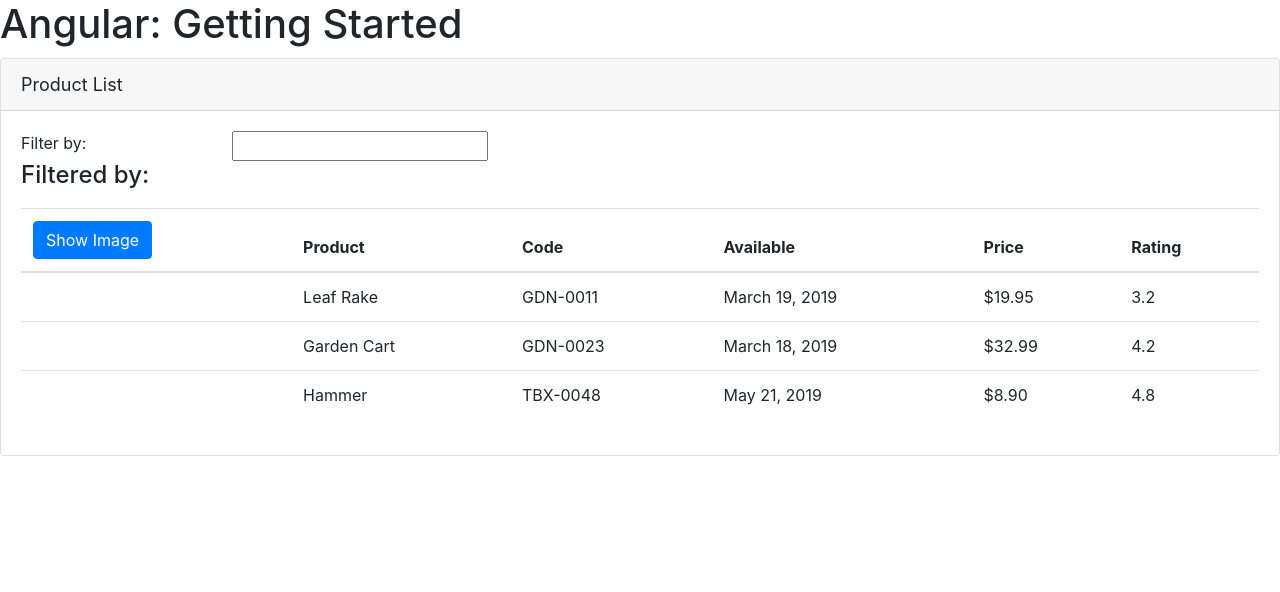
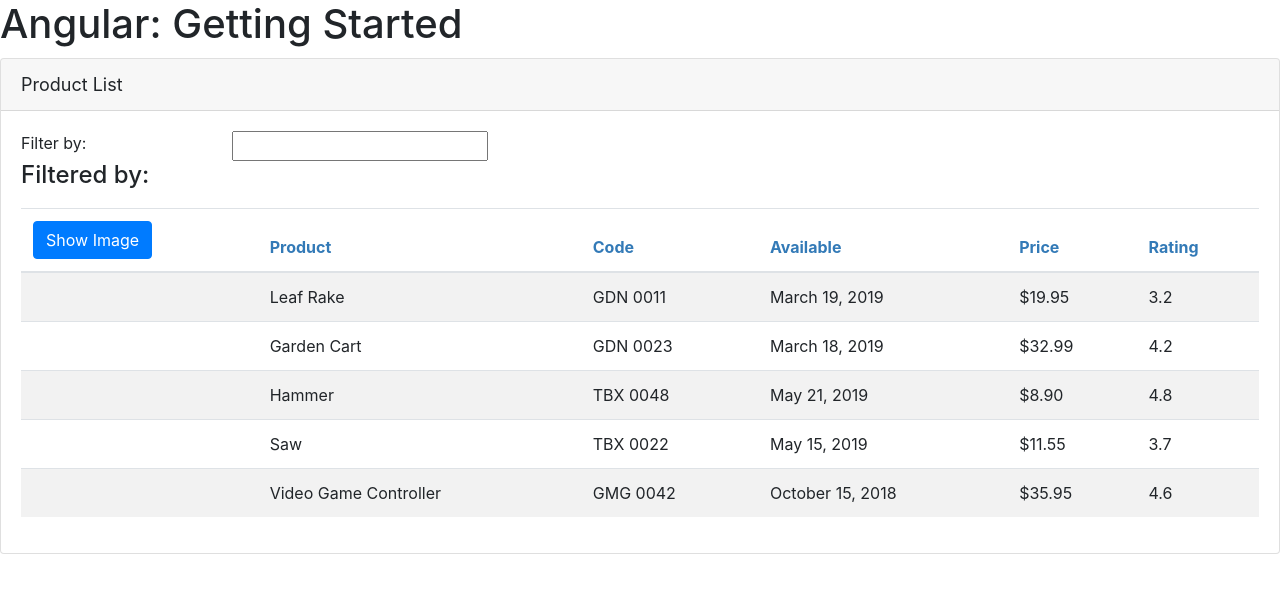
Before and after one commit to DGV1995/APM-Angular, an Angular app: page / in a window 1280 px wide. Shown: the top 592 px of the page. Built offline with nearby package versions, Linux system fonts and the light colour scheme.

Commit message:
APM Angular application

```diff
--- /dev/null
+++ b/src/api/products/products.ts
@@ -0,0 +1,52 @@
+export const products = [
+    {
+        "productId": 1,
+        "productName": "Leaf Rake",
+        "productCode": "GDN-0011",
+        "releaseDate": "March 19, 2019",
+        "description": "Leaf rake with 48-inch wooden handle.",
+        "price": 19.95,
+        "starRating": 3.2,
+        "imageUrl": "assets/images/leaf_rake.png"
+      },
+      {
+        "productId": 2,
+        "productName": "Garden Cart",
+        "productCode": "GDN-0023",
+        "releaseDate": "March 18, 2019",
+        "description": "15 gallon capacity rolling garden cart",
+        "price": 32.99,
+        "starRating": 4.2,
+        "imageUrl": "assets/images/garden_cart.png"
+      },
+      {
+        "productId": 5,
+        "productName": "Hammer",
+        "productCode": "TBX-0048",
+        "releaseDate": "May 21, 2019",
+        "description": "Curved claw steel hammer",
+        "price": 8.9,
+        "starRating": 4.8,
+        "imageUrl": "assets/images/hammer.png"
+      },
+      {
+        "productId": 8,
+        "productName": "Saw",
+        "productCode": "TBX-0022",
+        "releaseDate": "May 15, 2019",
+        "description": "15-inch steel blade hand saw",
+        "price": 11.55,
+        "starRating": 3.7,
+        "imageUrl": "assets/images/saw.png"
+      },
+      {
+        "productId": 10,
+        "productName": "Video Game Controller",
+        "productCode": "GMG-0042",
+        "releaseDate": "October 15, 2018",
+        "description": "Standard two-button video game controller",
+        "price": 35.95,
+        "starRating": 4.6,
+        "imageUrl": "assets/images/xbox-controller.png"
+      }
+];
--- a/src/app/products/product-list.component.css
+++ b/src/app/products/product-list.component.css
@@ -0,0 +1,3 @@
+thead {
+    color: #337AB7;
+}
--- a/src/app/products/product-list.component.html
+++ b/src/app/products/product-list.component.html
@@ -6,7 +6,7 @@
         <div class='row'>
             <div class='col-md-2'>Filter by: </div>
             <div class='col-md-4'>
-                <input type='text' [(ngModel)]='listFilter' (change)='filter()'/>
+                <input type='text' [(ngModel)]='listFilter' (keyup)='filter()'/>
             </div>
         </div>
         <div class='row'>
@@ -15,14 +15,14 @@
             </div>
         </div>
         <div class='table-responsive'>
-            <table class='table' *ngIf='products && products.length'>
+            <table class='table table-striped' *ngIf='products && products.length'>
                 <thead>
                     <tr>
                         <th>
                             <button class='btn btn-primary'
                                     (click)='toggleImage()'
                             >
-                            {{showImage ? 'Hide' : 'Show'}} Image
+                            {{imageIsShown ? 'Hide' : 'Show'}} Image
                             </button>
                         </th>
                         <th>Product</th>
@@ -35,7 +35,7 @@
                 <tbody>
                     <tr *ngFor='let product of products'>
                         <td>
-                            <img *ngIf='showImage'
+                            <img *ngIf='imageIsShown'
                                  [src]='product.imageUrl'
                                  [title]='product.productName'
                                  [style.width.px]='imageWidth'
@@ -44,7 +44,7 @@
                             />
                         </td>
                         <td>{{product.productName}}</td>
-                        <td>{{product.productCode}}</td>
+                        <td>{{product.productCode | convertToSpaces: '-'}}</td>
                         <td>{{product.releaseDate}}</td>
                         <td>{{product.price | currency: 'USD' : 'symbol': '1.2-2'}}</td>
                         <td>{{product.starRating}}</td>
--- a/src/app/products/product-list.component.ts
+++ b/src/app/products/product-list.component.ts
@@ -1,55 +1,41 @@
-import { Component } from '@angular/core';
+import { Component, OnInit } from '@angular/core';
+import { ProductService } from '../shared/service/product.service';
+import { IProduct } from './product';
 
 @Component({
     selector: 'pm-products',
     templateUrl: './product-list.component.html',
     styleUrls: ['./product-list.component.css']
 })
-export class ProductListComponent {
+export class ProductListComponent implements OnInit {
+    constructor(private productService: ProductService) {}
+
     pageTitle: string = 'Product List';
-    imageWidth: number = 50;
+    imageWidth: number = 40;
     imageMargin: number = 2;
-    showImage: boolean = false;
+    imageIsShown: boolean = false;
     listFilter: string;
+    products: IProduct[];
 
-    products: any[] = [
-        {
-            "productId": 1,
-            "productName": "Leaf Rake",
-            "productCode": "GDN-0011",
-            "releaseDate": "March 19, 2019",
-            "description": "Leaf rake with 48-inch wooden handle.",
-            "price": 19.95,
-            "starRating": 3.2,
-            "imageUrl": "assets/images/leaf_rake.png"
-          },
-          {
-            "productId": 2,
-            "productName": "Garden Cart",
-            "productCode": "GDN-0023",
-            "releaseDate": "March 18, 2019",
-            "description": "15 gallon capacity rolling garden cart",
-            "price": 32.99,
-            "starRating": 4.2,
-            "imageUrl": "assets/images/garden_cart.png"
-          },
-          {
-            "productId": 5,
-            "productName": "Hammer",
-            "productCode": "TBX-0048",
-            "releaseDate": "May 21, 2019",
-            "description": "Curved claw steel hammer",
-            "price": 8.9,
-            "starRating": 4.8,
-            "imageUrl": "assets/images/hammer.png"
-          },
-    ];
-
-    toggleImage(): void {
-        this.showImage = !this.showImage;
+    ngOnInit(): void {
+        this.listProducts();
     }
 
-    filter(event: Event) {
-        event.preventDefault();
+    listProducts(): void {
+        this.products = this.productService.getProducts();
+    }
+
+    // Set whether the image is shown or not
+    toggleImage(): void {
+        this.imageIsShown = !this.imageIsShown;
+    }
+
+    filter(): void {
+        if (!this.listFilter.trim()) {
+            this.listProducts();
+        }
+
+        let filterBy: string = this.listFilter.toLowerCase();
+        this.products = this.products.filter(product => product.productName.toLowerCase().includes(filterBy));
     }
 }
--- /dev/null
+++ b/src/app/products/product.ts
@@ -0,0 +1,10 @@
+export interface IProduct {
+    productId: number;
+    productName: string;
+    productCode: string;
+    releaseDate: string;
+    price: number;
+    description: string;
+    starRating: number;
+    imageUrl: string;
+}
--- /dev/null
+++ b/src/app/shared/pipe/convert-to-spaces.pipe.ts
@@ -0,0 +1,10 @@
+import { Pipe, PipeTransform } from "@angular/core";
+
+@Pipe({
+    name: 'convertToSpaces'
+})
+export class ConvertToSpacesPipe implements PipeTransform {
+    transform(value: string, character: string): string {
+        return value.replace(character, ' ');
+    }
+}
--- /dev/null
+++ b/src/app/shared/service/product.service.ts
@@ -0,0 +1,10 @@
+import { HttpClient } from '@angular/common/http';
+import { Observable } from 'rxjs';
+import { IProduct } from '../../products/product';
+import { products } from '../../../api/products/products';
+
+export class ProductService {
+    getProducts(): IProduct[] {
+        return products;
+    }
+}
```
Also changed, not shown: src/app/app.module.ts (+6 -2 lines), src/app/shared/star/star.component.css (renamed from src/app/shared/star.component.css), src/app/shared/star/star.component.html (renamed from src/app/shared/star.component.html).
